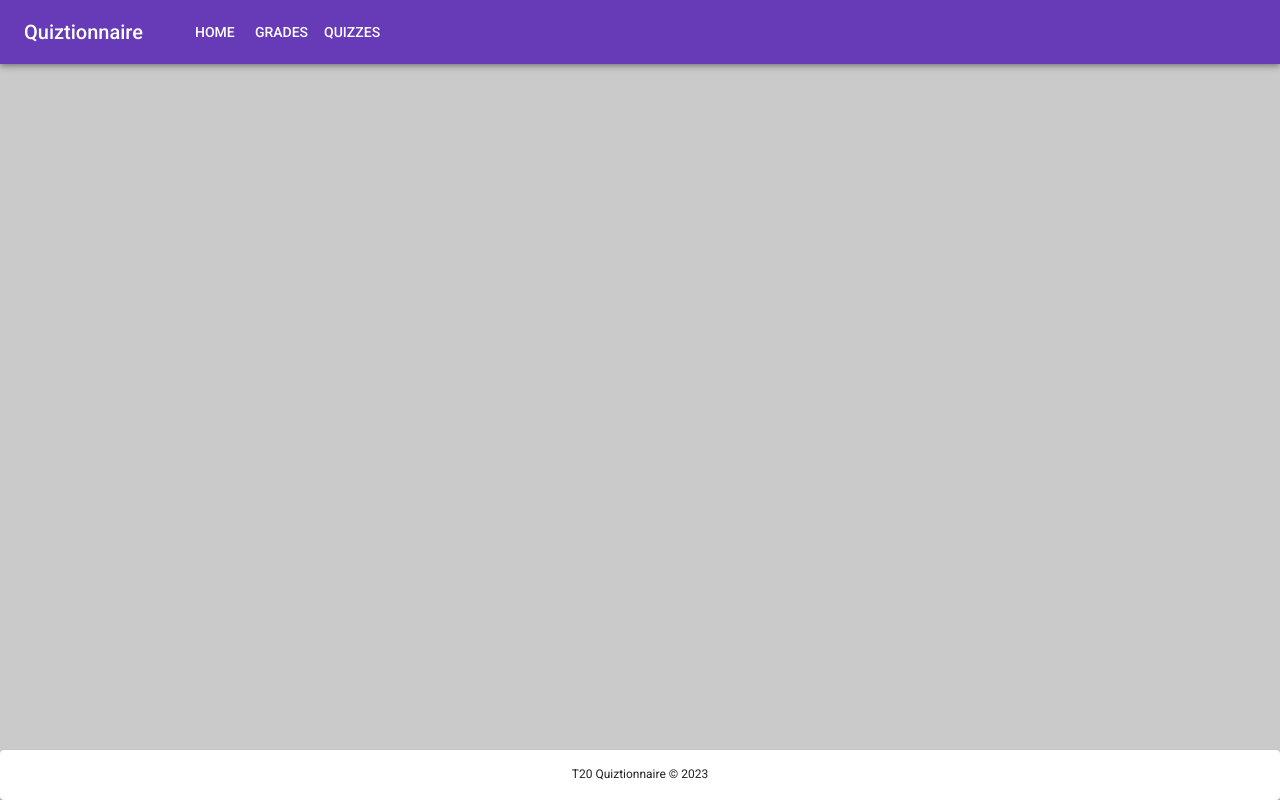
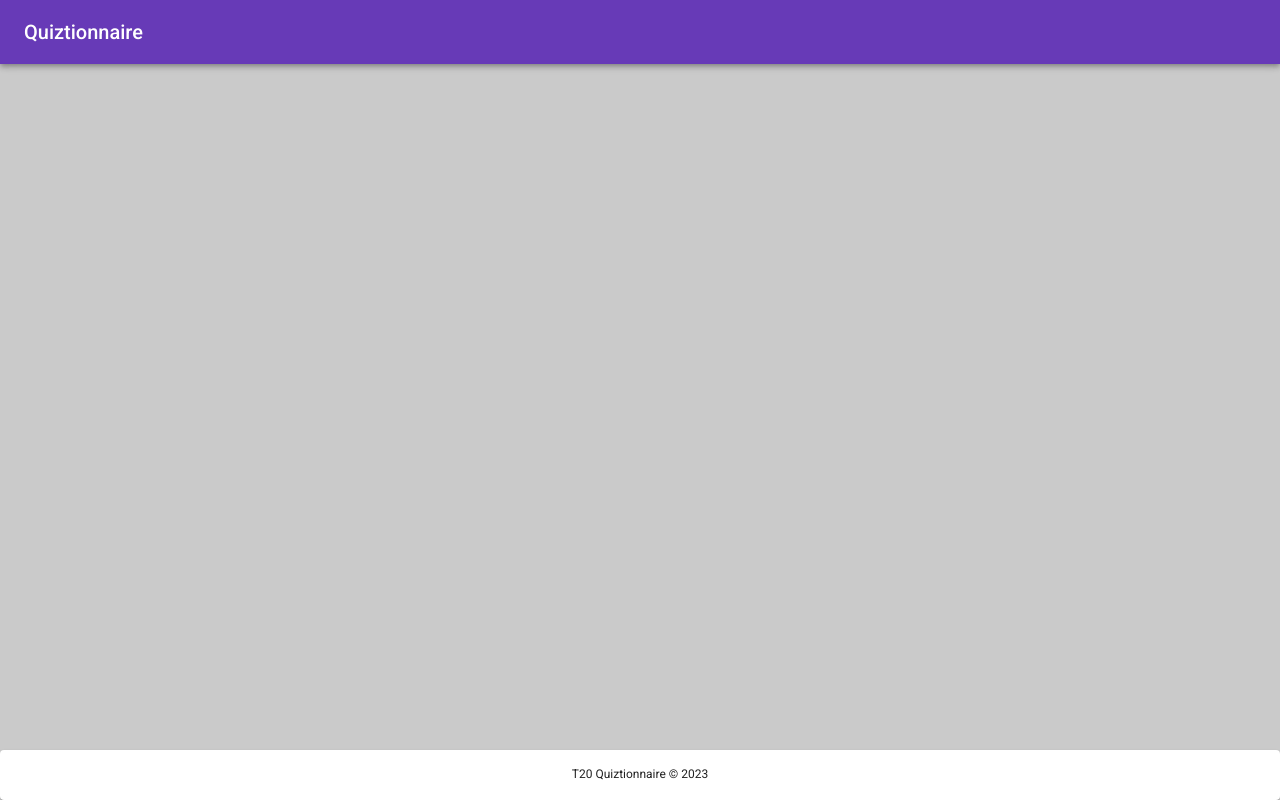
Before and after one commit to jamest11/comp3078_frontend, a React (Create React App) app: page / in a window 1280 px wide. Built offline with nearby package versions, Linux system fonts and the light colour scheme.

Commit message:
Dynamic nav bar based on user type

```diff
--- a/src/common/NavBar.js
+++ b/src/common/NavBar.js
@@ -1,6 +1,16 @@
 import { AppBar, Toolbar, Button, Typography, Box } from '@mui/material';
+import { useAuth } from 'security/AuthContextProvider';
+import { Link, useNavigate } from 'react-router-dom';
 
 const NavBar = () => {
+  const navigate = useNavigate();
+  const { user, handleLogout } = useAuth();
+
+  const logout = () => {
+    handleLogout();
+    navigate('/login');
+  };
+
   return (
     <AppBar position="static">
       <Toolbar>
@@ -8,9 +18,20 @@ const NavBar = () => {
           Quiztionnaire
         </Typography>
         <Box sx={{ flex: 1, marginLeft: 5 }}>
-          <Button href="/" color="inherit">Home</Button>
-          <Button color="inherit">Grades</Button>
-          <Button href="/quiz" color="inherit">Quizzes</Button>
+          { user ? user.userType === 'instructor' ? (
+            <>
+              <Button component={Link} to="/instructor-quizzes" color="inherit">Quizzes</Button>
+              <Button color="inherit" onClick={logout}>Logout</Button>
+            </>
+          ) : (
+            <>
+              <Button component={Link} to="/student-profile" color="inherit">Home</Button>
+              <Button color="inherit" onClick={logout}>Logout</Button>
+            </>
+          ) : (
+            <>
+            </>
+          )}
         </Box>
       </Toolbar>
     </AppBar>
```
